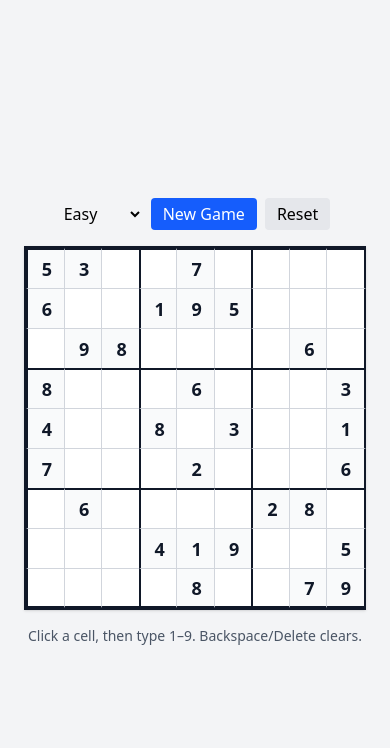
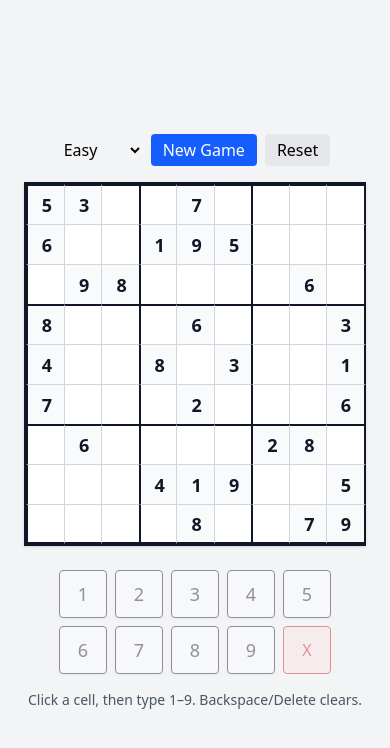
Before and after one commit to mojiAh/Sudoku, a React (Vite) app: page / in a window 390 px wide. Shown: the top 748 px of the page. Built offline with nearby package versions, Linux system fonts and the light colour scheme.

Commit message:
Add NumPad which makes typing much easier in specially mobile device.

```diff
--- a/src/App.tsx
+++ b/src/App.tsx
@@ -3,6 +3,7 @@ import { SudokuBoard } from "./ui/SudokuBoard";
 import { PUZZLES, type Difficulty, type Puzzle } from "./engine/puzzles";
 import { gameReducer, initialGameState } from "./state/gameReducer";
 import { GameControls } from "./ui/GameControls";
+import { NumberPad } from "./ui/NumberPad";
 
 const getRandomPuzzle = (difficulty: Difficulty): Puzzle => {
   const filtered = PUZZLES.filter((p) => (p.difficulty = difficulty));
@@ -20,6 +21,17 @@ function App() {
   );
 
   const inputRef = useRef<HTMLInputElement | null>(null);
+
+  const selected = state.selectedIndex;
+  const clearCell = () => {
+    if (selected !== null)
+      dispatch({ type: "SET_CELL_VALUE", index: selected, value: null });
+  };
+
+  const setNumber = (num: number) => {
+    if (selected !== null)
+      dispatch({ type: "SET_CELL_VALUE", index: selected, value: Number(num) });
+  };
 
   useEffect(() => {
     if (state.selectedIndex !== null) {
@@ -79,6 +91,11 @@ function App() {
             requestAnimationFrame(() => inputRef.current?.focus());
           }}
         />
+        <NumberPad
+          onClear={clearCell}
+          onNumber={setNumber}
+          disabled={state.selectedIndex === null}
+        />
         <div className="text-sm text-gray-600">
           Click a cell, then type 1–9. Backspace/Delete clears.
         </div>
--- /dev/null
+++ b/src/ui/NumberPad.tsx
@@ -0,0 +1,29 @@
+type Props = {
+  onNumber: (n: number) => void;
+  onClear: () => void;
+  disabled: boolean;
+};
+
+export const NumberPad = ({ onNumber, onClear, disabled }: Props) => {
+  return (
+    <div className="grid grid-cols-5 gap-2 mt-2">
+      {[1, 2, 3, 4, 5, 6, 7, 8, 9].map((num) => (
+        <button
+          key={num}
+          disabled={disabled}
+          onClick={() => onNumber(num)}
+          className="w-12 h-12 rounded bg-white shadow-sm border text-lg font-medium hover:bg-gray-100 disabled:opacity-40"
+        >
+          {num}
+        </button>
+      ))}
+      <button
+        onClick={onClear}
+        disabled={disabled}
+        className="w-12 h-12 rounded bg-red-100 border text-red-700 font-medium hover:bg-red-200 disabled:opacity-40"
+      >
+        X
+      </button>
+    </div>
+  );
+};
```
